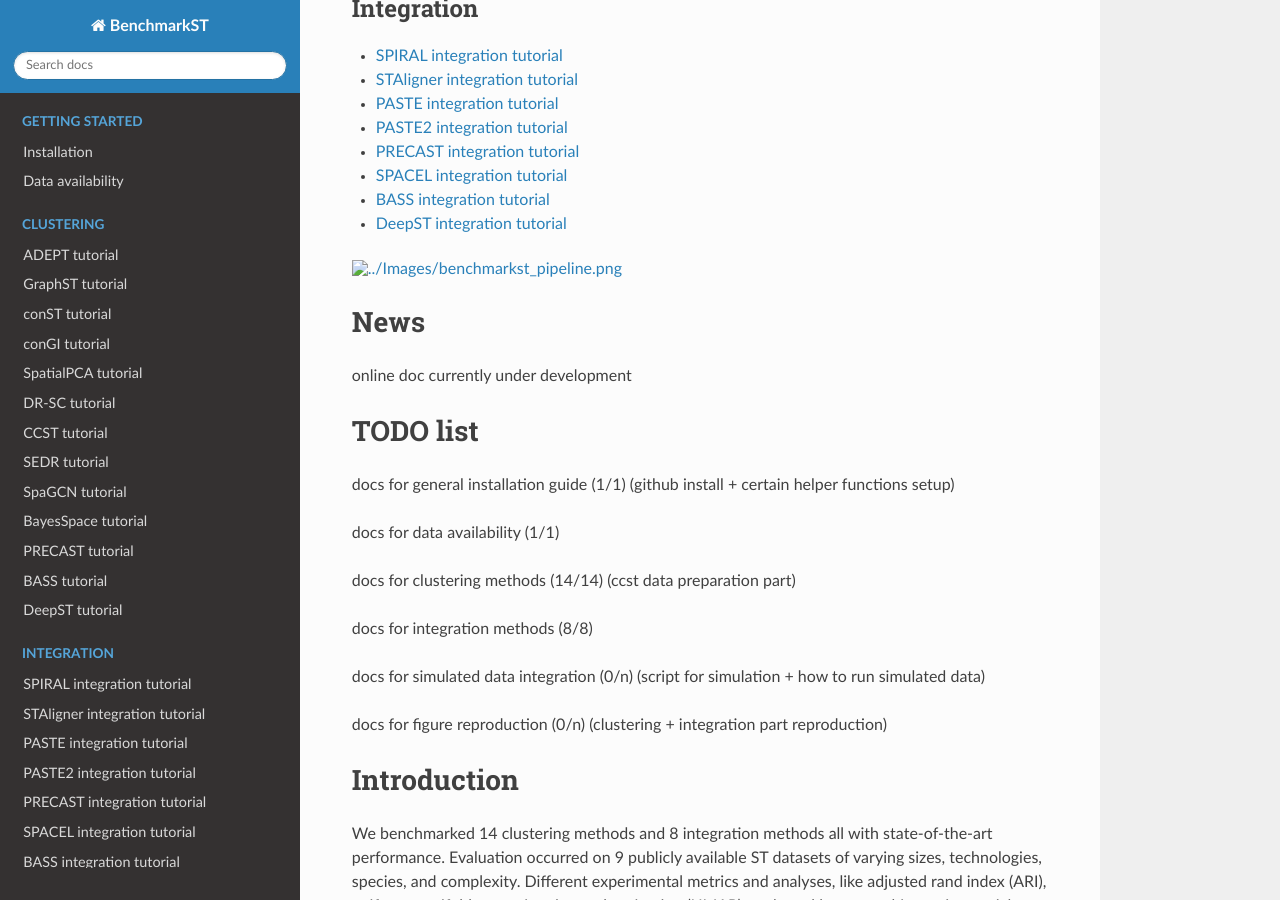
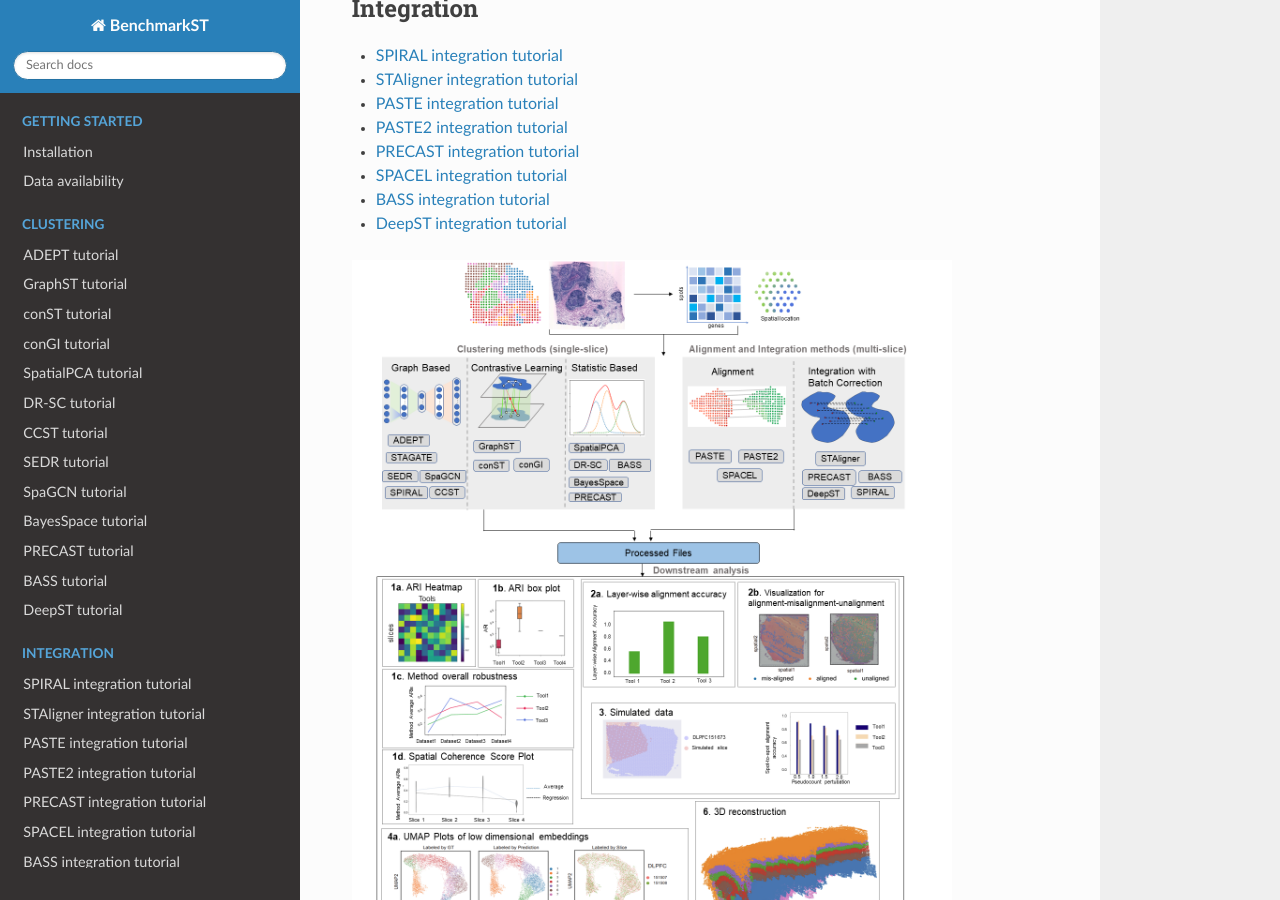
Before and after one commit to OliiverHu/BenchmarkST_reproducbility, a Sphinx documentation site: the page built from docs/source/index.rst, in a window 1280 px wide and 900 px high, scrolled down 668 px. Built offline with Sphinx 7.4.7 and the Read the Docs theme 2.0.0, drawn with Linux system fonts in a browser that asks for light colours; pages that are not in the unit, such as notebooks, are missing from menus.

Commit message:
update main

```diff
--- a/docs/source/index.rst
+++ b/docs/source/index.rst
@@ -69,7 +69,7 @@ BenchmarkST - reproducibility documentation
    3D reproduce
 
 
-.. image:: ../Images/benchmarkst_pipeline.png
+.. image:: ../../images/benchmarkst_pipeline.png
    :width: 600
 
 News
```
